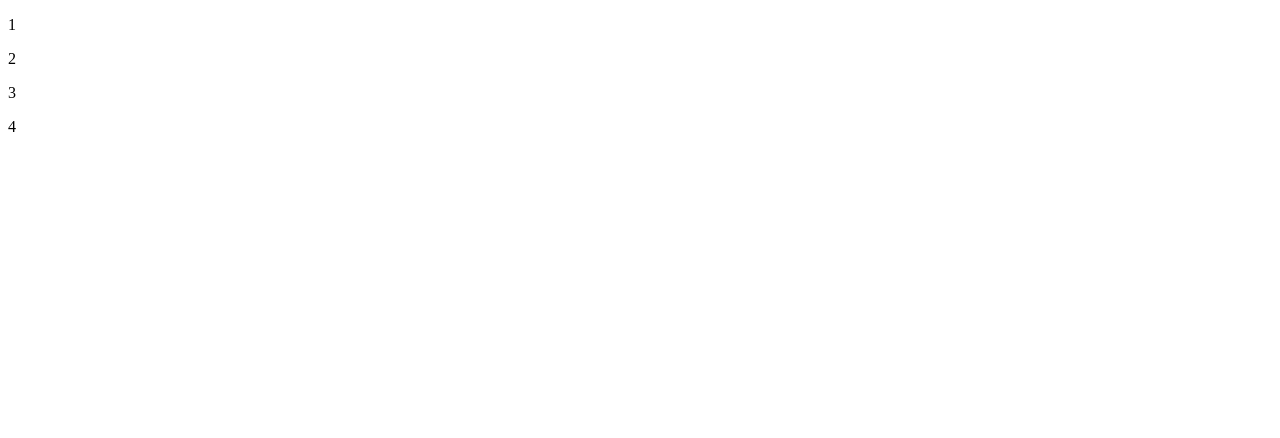
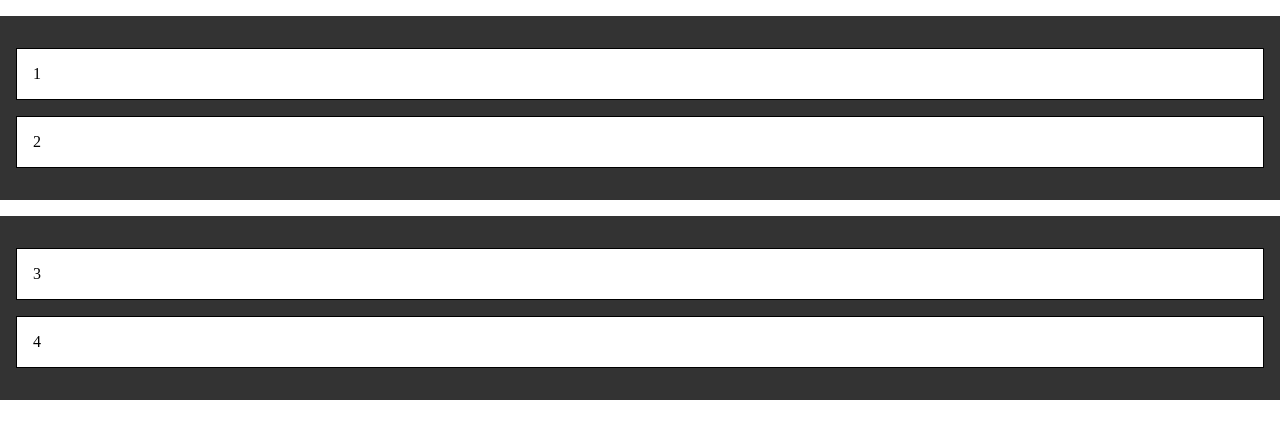
Before and after one commit to tnyandoro/sortable-dragnDrop, a plain HTML site: page index.html in a window 1280 px wide. Drawn offline with Linux system fonts and the light colour scheme.

Commit message:
Set the javascript file and the scripts

```diff
--- a/index.html
+++ b/index.html
@@ -5,6 +5,7 @@
   <meta http-equiv="X-UA-Compatible" content="IE=edge">
   <meta name="viewport" content="width=device-width, initial-scale=1.0">
   <title>DragnDrop Sortable</title>
+  <link rel="stylesheet" href="style.css">
   <script src="./index.js" defer></script>
 </head>
 <body>
--- a/index.js
+++ b/index.js
@@ -0,0 +1,4 @@
+const draggables = document.querySelectorAll('.draggable');
+const containers = document.querySelectorAll('.container');
+
+//Lets set the eventlisteners
--- a/style.css
+++ b/style.css
@@ -0,0 +1,15 @@
+body {
+  margin: 0;
+}
+
+.container {
+ background-color: #333;
+ padding: 1rem;
+ margin-top: 1rem;
+}
+.draggable {
+  padding: 1rem;
+  background-color: #fff;
+  border: 1px solid #000;
+  cursor: move;
+}
```
